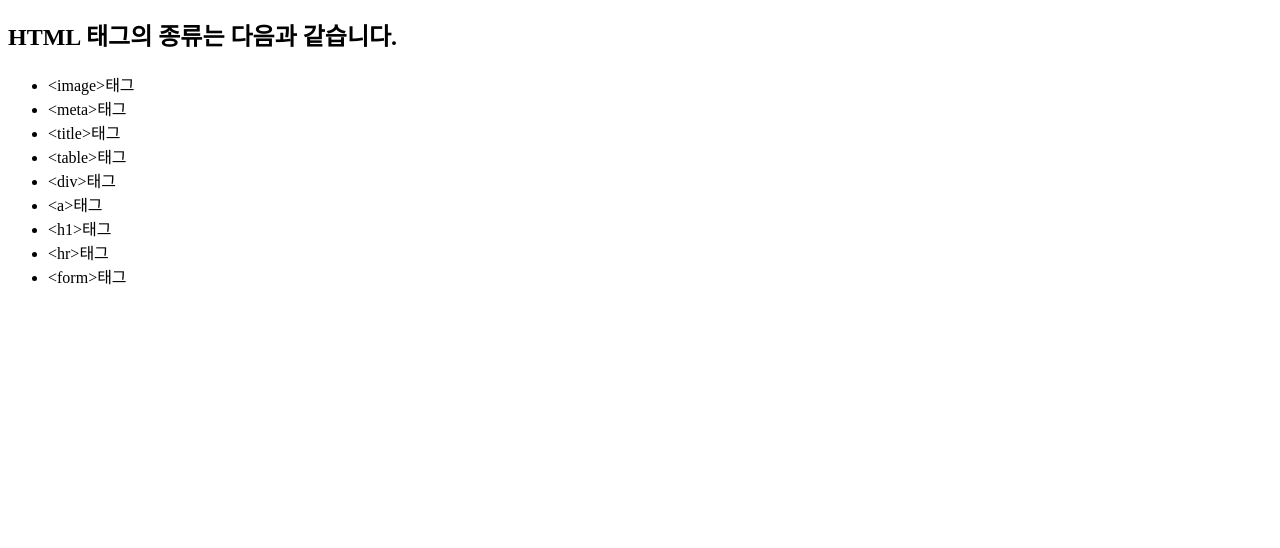
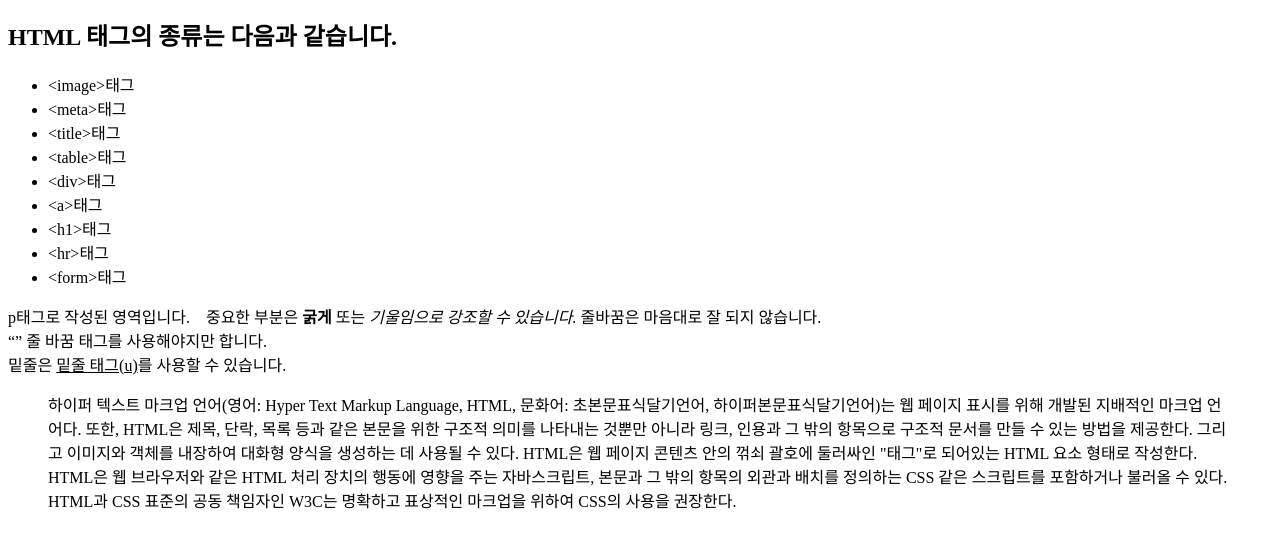
Before and after one commit to Mynamisboseong/HTML03, a plain HTML site: page index.html in a window 1280 px wide. Shown: the part 116-664 px from the top of the page. Drawn offline with Linux system fonts and the light colour scheme.

Commit message:
태그 추가

```diff
--- a/index.html
+++ b/index.html
@@ -22,5 +22,13 @@
         <li>&lt;hr&gt;태그</li>
         <li>&lt;form&gt;태그</li>
     </ul>
+
+    <!--p태그, 띄어쓰기는 &nbsp 하나 당 한칸.-->
+    <p>p태그로 작성된 영역입니다. &nbsp;&nbsp;&nbsp;중요한 부분은 <b>굵게</b> 또는 <i>기울임으로 강조할 수 있습니다.</i>
+        줄바꿈은 마음대로 잘 되지 않습니다.
+        <br> <q cite="https://cyber.mokwon.ac.kr/"></q> 줄 바꿈 태그를 사용해야지만 합니다. <br>
+        밑줄은 <u>밑줄 태그(u)</u>를 사용할 수 있습니다.
+    </p>
+    <blockquote cite="https://ko.wikipedia.org/wiki/HTML"><p>하이퍼 텍스트 마크업 언어(영어: Hyper Text Markup Language, HTML, 문화어: 초본문표식달기언어, 하이퍼본문표식달기언어)는 웹 페이지 표시를 위해 개발된 지배적인 마크업 언어다. 또한, HTML은 제목, 단락, 목록 등과 같은 본문을 위한 구조적 의미를 나타내는 것뿐만 아니라 링크, 인용과 그 밖의 항목으로 구조적 문서를 만들 수 있는 방법을 제공한다. 그리고 이미지와 객체를 내장하여 대화형 양식을 생성하는 데 사용될 수 있다. HTML은 웹 페이지 콘텐츠 안의 꺾쇠 괄호에 둘러싸인 "태그"로 되어있는 HTML 요소 형태로 작성한다. HTML은 웹 브라우저와 같은 HTML 처리 장치의 행동에 영향을 주는 자바스크립트, 본문과 그 밖의 항목의 외관과 배치를 정의하는 CSS 같은 스크립트를 포함하거나 불러올 수 있다. HTML과 CSS 표준의 공동 책임자인 W3C는 명확하고 표상적인 마크업을 위하여 CSS의 사용을 권장한다.</p></blockquote>
 </body>
 </html>
```
